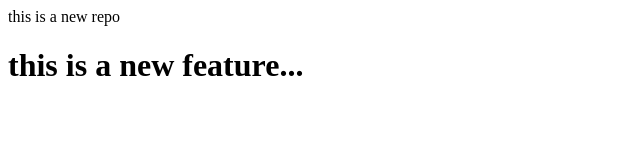
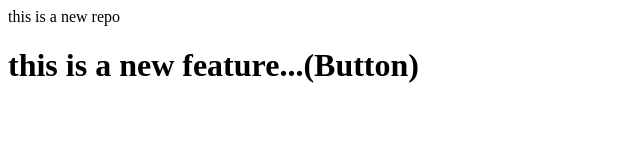
Before and after one commit to Aditya-coder478/localRepo, a plain HTML site: page index.html in a window 1280 px wide. Shown: the whole page, without its empty margins (0-640 px from the left). Drawn offline with Linux system fonts and the light colour scheme.

Commit message:
add Button

```diff
--- a/index.html
+++ b/index.html
@@ -1,3 +1,3 @@
 <p>this is a new repo</p>
 
-<h1>this is a new feature...</h1>
+<h1>this is a new feature...(Button)</h1>
```
